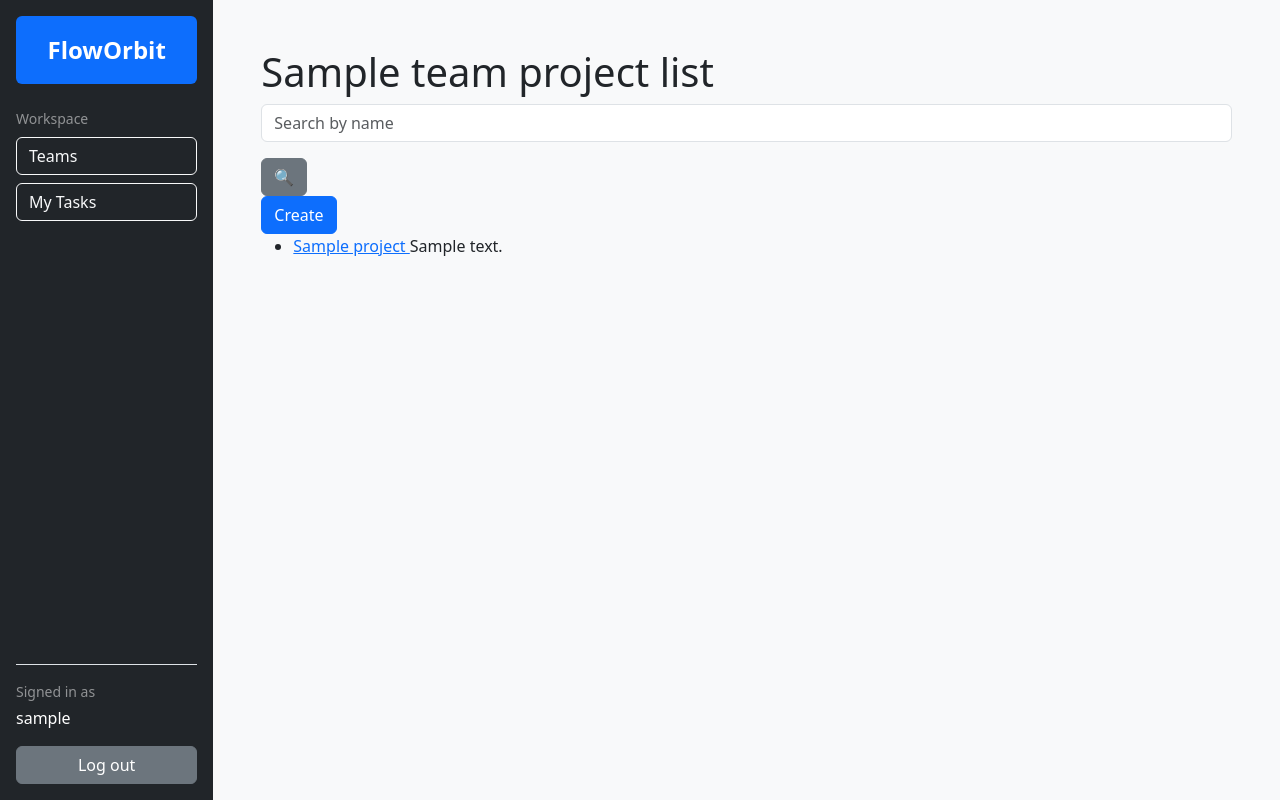
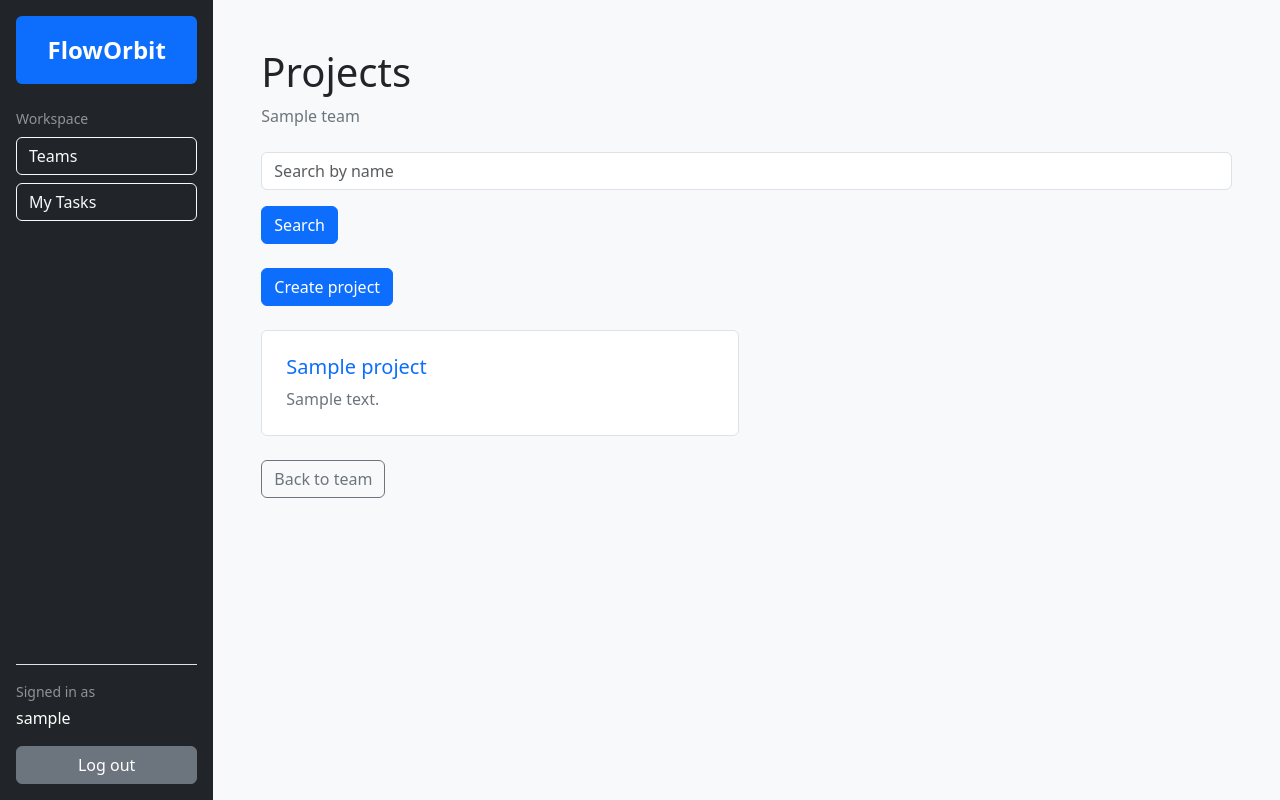
Before and after one commit to 20jofi00/floworbit-task-manager, a Django app: page /projects/1/ in a window 1280 px wide. Run offline with Django 5.2, Linux system fonts and the light colour scheme; a user stored in the database is signed in; tables that the repository leaves empty hold one stand-in row (values such as "Sample post"); some libraries are stand-ins or nearby versions.

Commit message:
update project list layout

```diff
--- a/templates/projects/project_list.html
+++ b/templates/projects/project_list.html
@@ -1,28 +1,67 @@
 {% extends "base.html" %}
 {% load crispy_forms_filters %}
+{% block title %}<title>Projects</title>{% endblock %}
 
 {% block content %}
-  <h1>
-    {{ team.name }} project list
-  </h1>
-    {% include "includes/search_form.html" %}
-  <a href="{% url 'projects:project-create' team_pk=team.id %}" class="btn btn-primary link-to-page">
-    Create
+  <h1 class="mb-2">Projects</h1>
+  <p class="text-secondary text-break mb-4">{{ team.name }}</p>
+
+  <form method="get" class="mb-4">
+    {{ search_form|crispy }}
+    <button type="submit" class="btn btn-primary">Search</button>
+
+    {% if request.GET.name %}
+      <a
+        href="{% url 'projects:project-list' team_pk=team.id %}"
+        class="btn btn-outline-secondary"
+      >
+        Clear
+      </a>
+    {% endif %}
+  </form>
+
+  <a
+    href="{% url 'projects:project-create' team_pk=team.id %}"
+    class="btn btn-primary mb-4"
+  >
+    Create project
   </a>
-  {% if project_list %}
-    <ul>
-      {% for project in project_list %}
-        <li>
-          <a href="{% url 'projects:project-detail' team_pk=team.id pk=project.id %}">
-            {{ project.name }}
-          </a>
-          {% if project.description %}
-            {{ project.description }}
+
+  <div class="row g-3 mb-4">
+    {% for project in project_list %}
+      <div class="col-12 col-lg-6">
+        <div class="bg-white border rounded h-100 p-4">
+          <h2 class="h5 text-break">
+            <a
+              href="{% url 'projects:project-detail' team_pk=team.id pk=project.id %}"
+              class="text-decoration-none"
+            >
+              {{ project.name }}
+            </a>
+          </h2>
+
+          <p class="text-secondary text-break mb-0">
+            {{ project.description|default:"No description yet." }}
+          </p>
+        </div>
+      </div>
+    {% empty %}
+      <div class="col-12">
+        <p class="bg-white border rounded p-4 mb-0">
+          {% if request.GET.name %}
+            No projects match your search.
+          {% else %}
+            This team has no projects yet.
           {% endif %}
-        </li>
-      {% endfor %}
-    </ul>
-  {% else %}
-    <p>No projects found</p>
-  {% endif %}
+        </p>
+      </div>
+    {% endfor %}
+  </div>
+
+  <a
+    href="{% url 'teams:team-detail' pk=team.id %}"
+    class="btn btn-outline-secondary"
+  >
+    Back to team
+  </a>
 {% endblock %}
```
